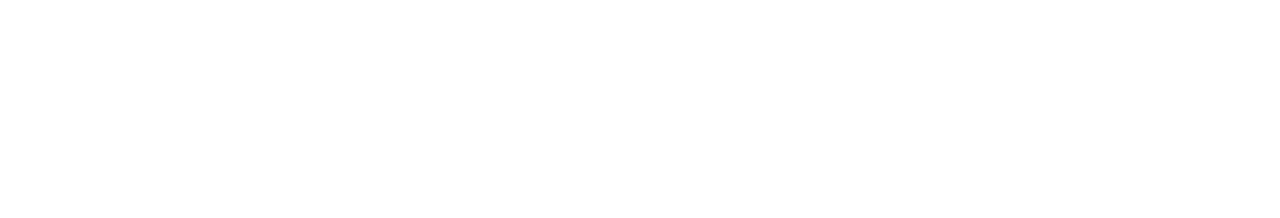
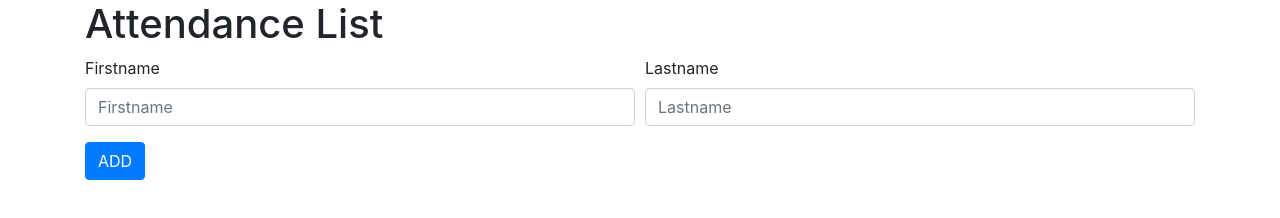
Before and after one commit to Taiwo-Stephen/decagon-bootcamp-project, a plain HTML site: page index.html in a window 1280 px wide. Drawn offline with nearby package versions, Linux system fonts and the light colour scheme.

Commit message:
add employee form

```diff
--- a/index.html
+++ b/index.html
@@ -4,9 +4,29 @@
     <meta charset="UTF-8">
     <meta name="viewport" content="width=device-width, initial-scale=1.0">
     <meta http-equiv="X-UA-Compatible" content="ie=edge">
+    <link rel="stylesheet" href="https://stackpath.bootstrapcdn.com/bootstrap/4.3.1/css/bootstrap.min.css" integrity="sha384-ggOyR0iXCbMQv3Xipma34MD+dH/1fQ784/j6cY/iJTQUOhcWr7x9JvoRxT2MZw1T" crossorigin="anonymous">
+    <link rel="stylesheet" href="style.css">
     <title>Simple Attendance List</title>
 </head>
 <body>
+    <div class="container">
+        <h1 class="header-title"> Attendance List </h1>
+        <div class="add-name">
+                <form>
+                    <div class="form-row">
+                        <div class="form-group col-md-6">
+                            <label for="inputFirstname">Firstname</label>
+                            <input type="text" class="form-control" id="inputEmail4" placeholder="Firstname">
+                        </div>
+                        <div class="form-group col-md-6">
+                            <label for="inputLastname">Lastname</label>
+                            <input type="text" class="form-control" id="inputPassword4" placeholder="Lastname">
+                        </div>
+                    </div>
+                    <button type="submit" class="btn btn-primary">ADD</button>
+                </form>
+        </div>
+    </div>
 
 </body>
 </html>
```
